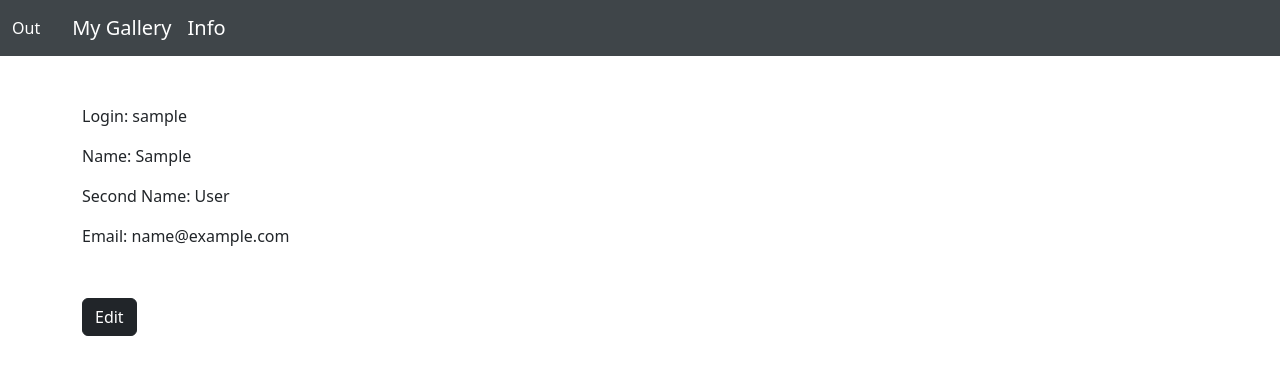
After one commit to IvanAshikhin/exam_9_ivan_ashikhin, a Django app: a page that uses templates/base.html in a window 1280 px wide. The commit adds this page. Shown: the top 375 px of the page. Run offline with Django 4.2, Linux system fonts and the light colour scheme; the visitor is signed in with stand-in values (Sample User, id 1); data comes from the database, SQL or seed files in the repository.

Commit message:
#2 Детальный просмотр пользователя, регистрация
Реализовал фунцию детального просмотра информации о пользователе, регистрацию

```diff
--- /dev/null
+++ b/accounts/templates/user_detail.html
@@ -0,0 +1,11 @@
+{% extends 'base.html' %}
+{% block title %}User:{% endblock %}
+{% block content %}
+    <p>Login: {{ user_obj.username }}</p>
+    <p>Name: {{ user_obj.first_name }}</p>
+    <p>Second Name: {{ user_obj.last_name }}</p>
+    <p>Email: {{ user_obj.email }}</p>
+    <div class="row row-cols-1 row-cols-md-3 g-4" style="margin-top: 20px; margin-bottom: 30px">
+    </div>
+    <a href=" {% url 'change' user_obj.pk %}" class="btn btn-dark">Edit</a>
+{% endblock %}
--- a/accounts/urls.py
+++ b/accounts/urls.py
@@ -1,9 +1,11 @@
 from django.urls import path
-from accounts.views import LoginView, RegisterView
+from accounts.views import LoginView, RegisterView, ProfileView, UserChangeView
 from accounts.views import logout_view
 
 urlpatterns = [
     path('login', LoginView.as_view(), name='login'),
     path('logout', logout_view, name='logout'),
     path('register/', RegisterView.as_view(), name='register'),
+    path('profile/<int:pk>', ProfileView.as_view(), name='profile'),
+    path('profile/<int:pk>/change', UserChangeView.as_view(), name='change'),
 ]
--- a/accounts/views.py
+++ b/accounts/views.py
@@ -1,8 +1,10 @@
-from django.contrib.auth import authenticate, login, logout
+from django.contrib.auth import authenticate, login, logout, get_user_model
+from django.contrib.auth.mixins import LoginRequiredMixin
 from django.shortcuts import redirect
-from django.views.generic import TemplateView, CreateView
-from accounts.forms import LoginForm
+from django.views.generic import TemplateView, CreateView, DetailView, UpdateView
+from accounts.forms import LoginForm, UserChangeForm
 from accounts.forms import CustomUserCreationForm
+from photo.models import Photo
 
 
 class LoginView(TemplateView):
@@ -17,19 +19,19 @@ class LoginView(TemplateView):
     def post(self, request, *args, **kwargs):
         form = self.form(request.POST)
         if not form.is_valid():
-            return redirect('index_page')
+            return redirect('index')
         username = form.cleaned_data.get('username')
         password = form.cleaned_data.get('password')
         user = authenticate(request, username=username, password=password)
         if not user:
-            return redirect('index_page')
+            return redirect('index')
         login(request, user)
-        return redirect('index_page')
+        return redirect('index')
 
 
 def logout_view(request):
     logout(request)
-    return redirect('index_page')
+    return redirect('index')
 
 
 class RegisterView(CreateView):
@@ -45,3 +47,34 @@ class RegisterView(CreateView):
             return redirect(self.success_url)
         context = {'form': form}
         return self.render_to_response(context)
+
+
+class ProfileView(LoginRequiredMixin, DetailView):
+    model = get_user_model()
+    template_name = 'user_detail.html'
+    context_object_name = 'user_obj'
+
+
+class UserChangeView(UpdateView):
+    model = get_user_model()
+    form_class = UserChangeForm
+    template_name = 'user_change.html'
+    context_object_name = 'user_obj'
+
+    def post(self, request, *args, **kwargs):
+        self.object = self.get_object()
+        form = self.get_form()
+        if form.is_valid():
+            return self.form_valid(form)
+        return self.form_invalid(form)
+
+    def form_valid(self, form):
+        response = super().form_valid(form)
+        return response
+
+    def form_invalid(self, form):
+        context = self.get_context_data(form=form)
+        return self.render_to_response(context)
+
+    def get_success_url(self):
+        return reverse('profile', kwargs={'pk': self.object.pk})
--- a/templates/base.html
+++ b/templates/base.html
@@ -45,6 +45,9 @@
         {% if user.is_authenticated %}
         {% endif %}
         <a class="navbar-brand" href="{% url 'index' %}">My Gallery</a>
+        {% if user.is_authenticated %}
+            <a class="navbar-brand" href="{% url 'profile' user.pk %}">Info</a>
+        {% endif %}
         <button class="navbar-toggler" type="button" data-bs-toggle="collapse" data-bs-target="#navbarNav"
                 aria-controls="navbarNav" aria-expanded="false" aria-label="Toggle navigation">
             <span class="navbar-toggler-icon"></span>
```
Also changed, not shown: accounts/templates/user_change.html (added, +8 -0 lines), uploads/images/2023-mclaren-artura-101-1655218102_1.jpg (added).
